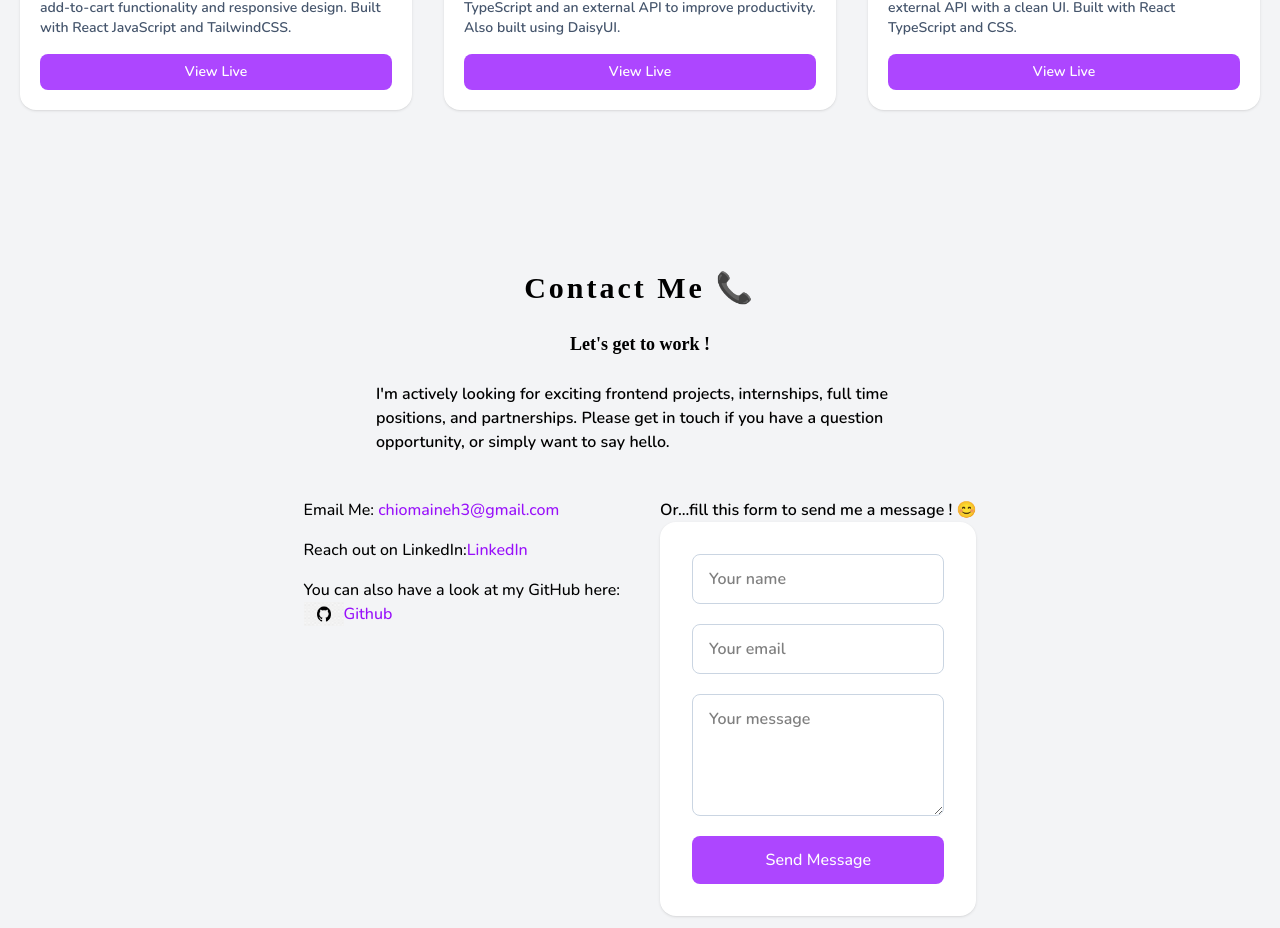
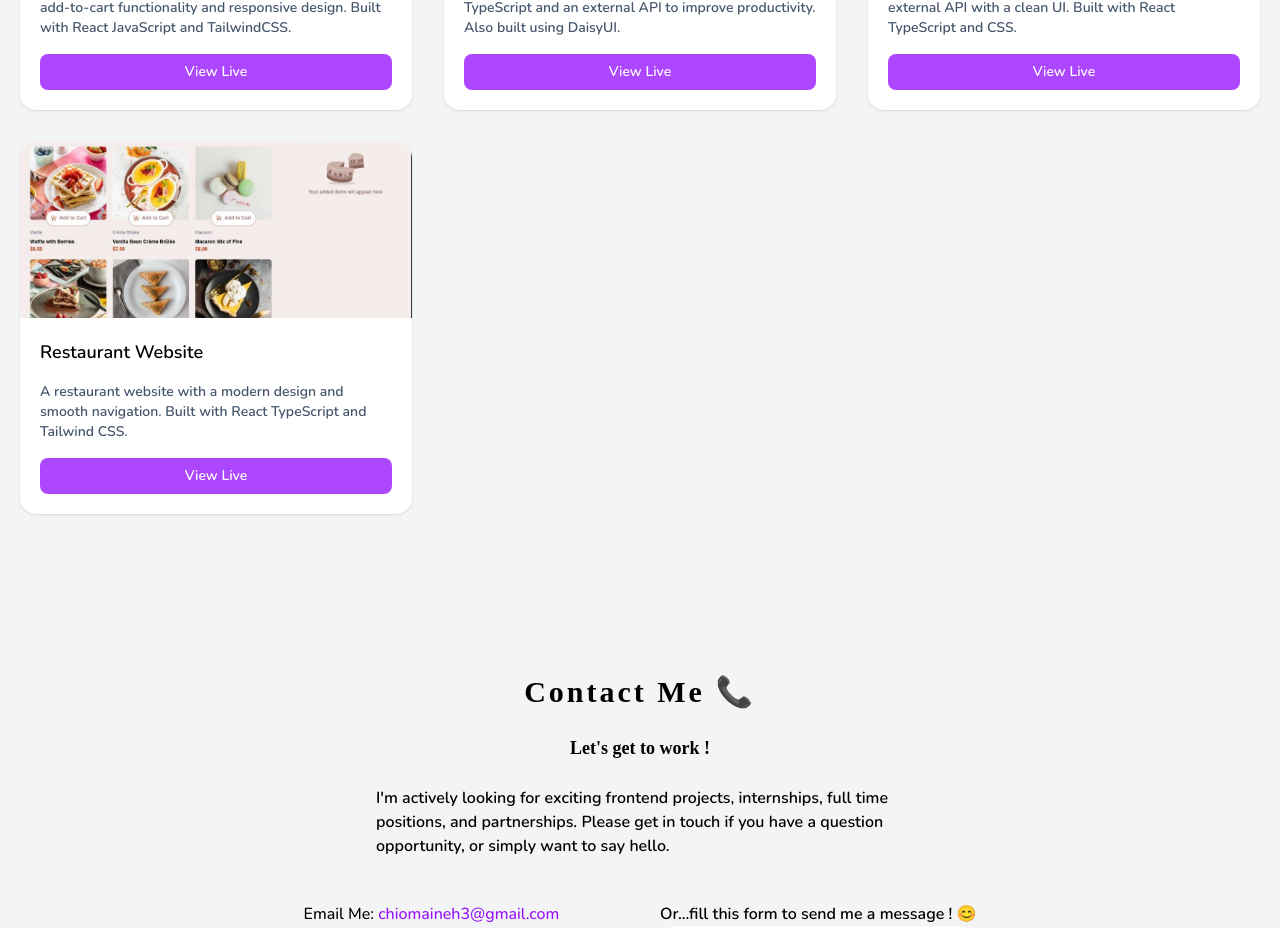
Before and after one commit to chiomaineh/chi-portfolio, a React (Vite) app: page / in a window 1280 px wide. Shown: the part 1814-2742 px from the top of the page. Built offline with nearby package versions, Linux system fonts and the light colour scheme; a web font is replaced by a local one.

Commit message:
fixing CV link

```diff
--- a/src/components/Header.tsx
+++ b/src/components/Header.tsx
@@ -59,7 +59,7 @@ function Header() {
                 ))}
 
                 <button>
-                  <a href="https://drive.google.com/file/d/1OQZwZ0RLqv4MQEEIOR11jqg1LK28UnVQ/view?usp=sharing" target="_blank">
+                  <a href="https://drive.google.com/file/d/1cmv065brkDb7XQpropDZTZZsMYG0qnNQ/view?usp=drive_link" target="_blank">
                     View my CV
                   </a>
                 </button>
@@ -82,7 +82,7 @@ function Header() {
               ))}
 
               <button>
-                <a href="https://drive.google.com/file/d/16Weq6qzMxScyFpFKkRZvaUUJ0cnKr0XC/view?usp=drive_link" target="_blank">
+                <a href="https://drive.google.com/file/d/1cmv065brkDb7XQpropDZTZZsMYG0qnNQ/view?usp=drive_link" target="_blank">
                   View my CV
                 </a>
               </button>
--- a/src/components/Projects.tsx
+++ b/src/components/Projects.tsx
@@ -4,6 +4,7 @@ import space from "../assets/images/space.png";
 import advice from "../assets/images/advice.png";
 import todo from "../assets/images/todo.png";
 import weather from "../assets/images/image.png";
+import restaurant from "../assets/images/restaurant.png";
 
 function Projects() {
   return (
@@ -207,6 +208,36 @@ function Projects() {
               </a>
             </div>
           </div>
+
+            {/* Project 7 */}
+          <div
+            data-aos="zoom-in"
+            data-aos-duration="3000"
+            className="bg-white rounded-2xl shadow-sm hover:shadow-lg transition overflow-hidden"
+          >
+            <img
+              src={restaurant}
+              alt="Restaurant Website"
+              className="w-full h-44 object-cover"
+            />
+
+            <div className="p-5 flex flex-col gap-4">
+              <h3 className="font-semibold text-lg">Restaurant Website</h3>
+
+              <p className="text-sm text-slate-600">
+                A restaurant website with a modern design and smooth navigation. Built with React TypeScript and Tailwind CSS.
+              </p>
+
+              <a
+                href="https://product-list-nu-wheat.vercel.app/"
+                target="_blank"
+                rel="noopener noreferrer"
+                className="mt-auto bg-purple-500 text-white px-4 py-2 rounded-lg text-center text-sm hover:bg-purple-600 transition"
+              >
+                View Live
+              </a>
+            </div>
+          </div>
         </div>
       </main>
     </>
```
Also changed, not shown: src/assets/images/restaurant.png (added).
